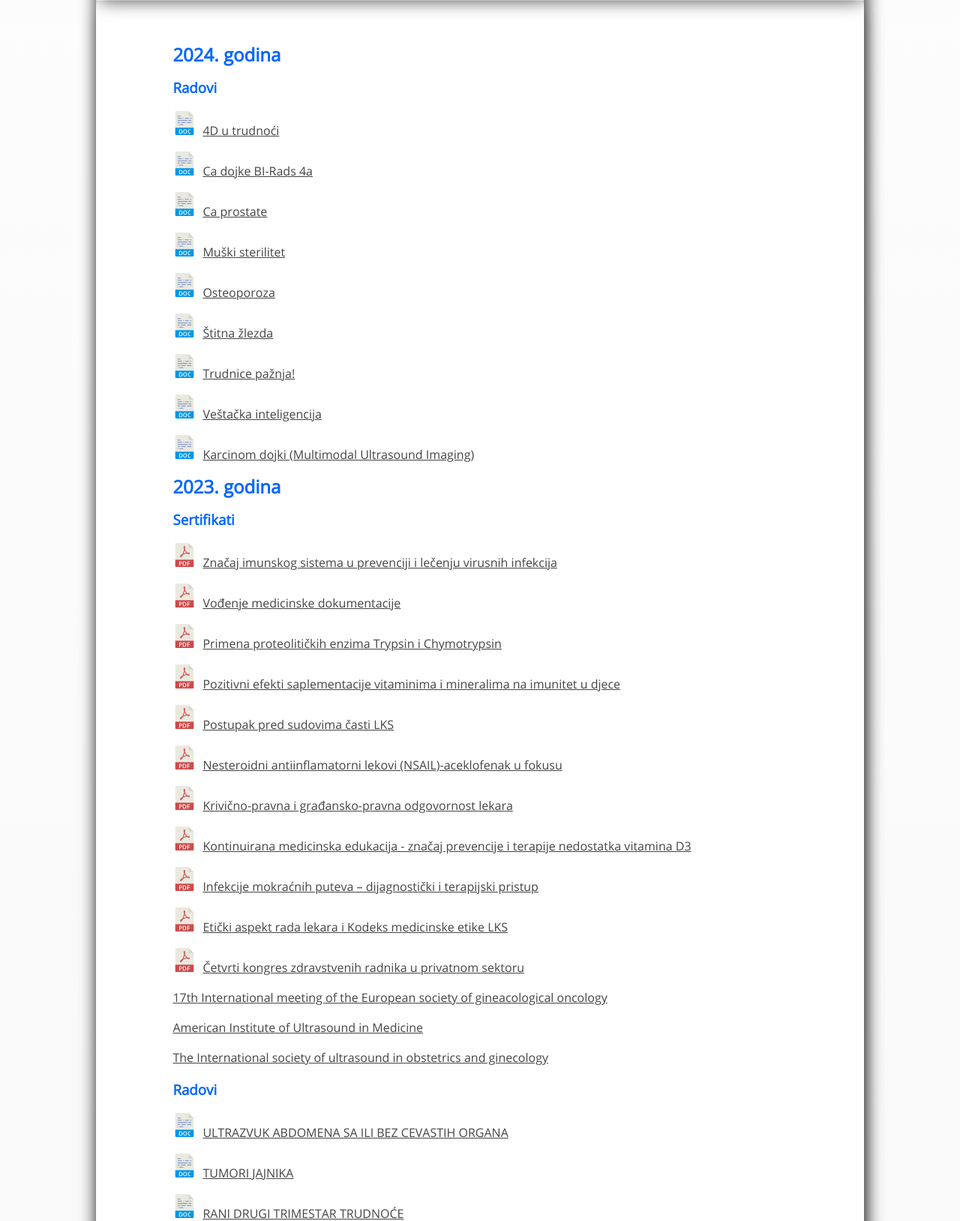
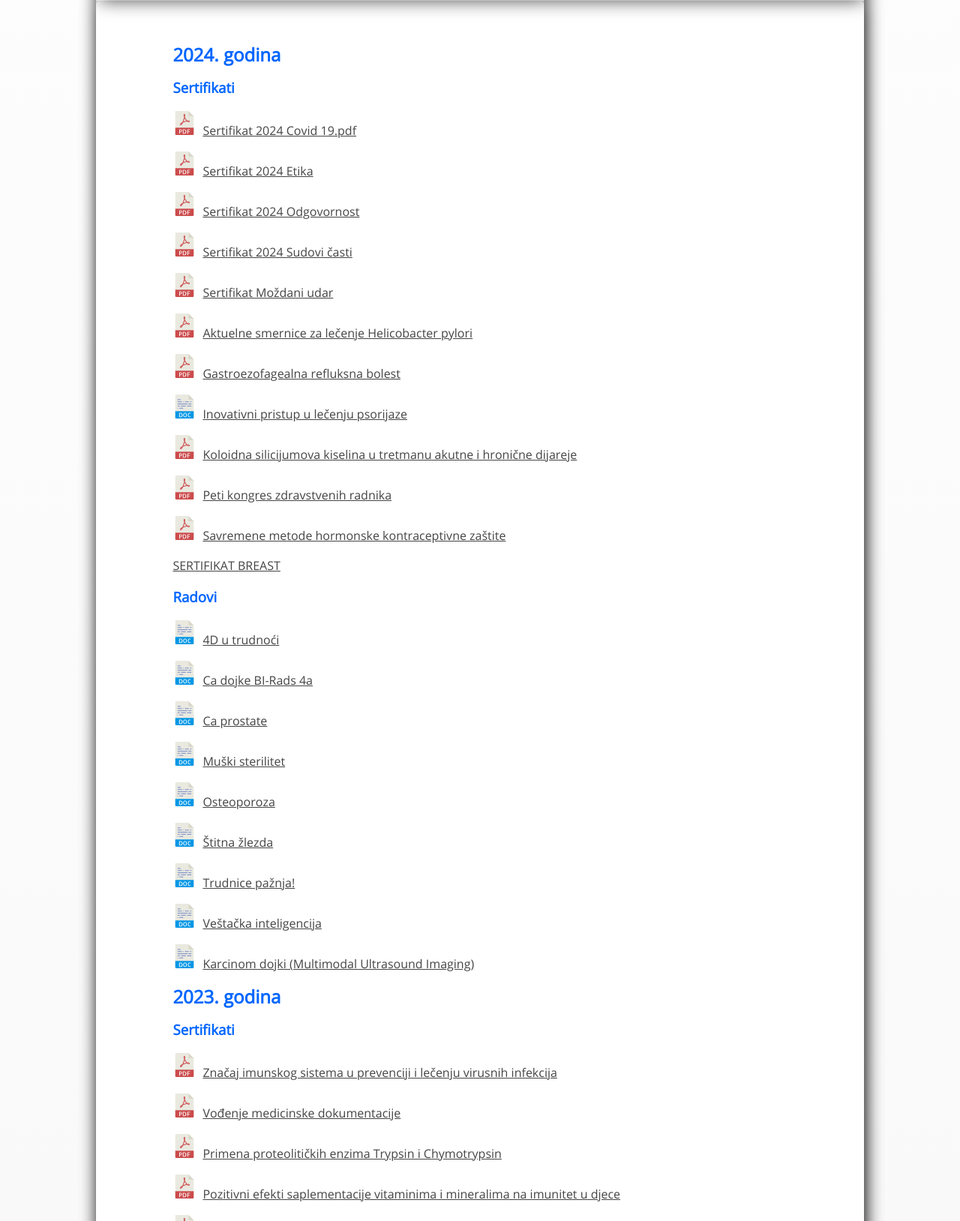
Before and after one commit to mudroljub/ultramedika, a PHP site: page /radovi.php in a window 1280 px wide. Shown: the part 1027-2655 px from the top of the page at 75% size. Run offline with PHP 8.4, Linux system fonts and the light colour scheme.

Commit message:
Sertifikati

```diff
--- a/radovi.php
+++ b/radovi.php
@@ -36,6 +36,21 @@ include_once "ukljuci/header.php";
     <div class="radovi sredisnji-deo granicnik">
 
       <h2>2024. godina</h2>
+
+      <h3>Sertifikati</h3>
+
+      <a href="radovi/LICENCA 2024/106185_Sertifikat 2024 Covid 19.pdf">Sertifikat 2024 Covid 19.pdf</a>
+      <a href="radovi/LICENCA 2024/106185_Sertifikat 2024 Etika.pdf">Sertifikat 2024 Etika</a>
+      <a href="radovi/LICENCA 2024/106185_Sertifikat 2024 Odgovornost.pdf">Sertifikat 2024 Odgovornost</a>
+      <a href="radovi/LICENCA 2024/106185_Sertifikat 2024 Sudovi casti (2).pdf">Sertifikat 2024 Sudovi časti</a>
+      <a href="radovi/LICENCA 2024/106185_Sertifikat Mozdani udar.pdf">Sertifikat Moždani udar</a>
+      <a href="radovi/LICENCA 2024/Aktuelne smernice za lečenje Helicobacter pylori_Sertifikat.pdf">Aktuelne smernice za lečenje Helicobacter pylori</a>
+      <a href="radovi/LICENCA 2024/Gastroezofagealna refluksna bolest - GERB_Sertifikat.pdf">Gastroezofagealna refluksna bolest</a>
+      <a href="radovi/LICENCA 2024/Inovativni pristup u lečenju psorijaze.docx">Inovativni pristup u lečenju psorijaze</a>
+      <a href="radovi/LICENCA 2024/Koloidna silicijumova kiselina u tretmanu akutne i hronične dijareje _Sertifikat (1).pdf">Koloidna silicijumova kiselina u tretmanu akutne i hronične dijareje</a>
+      <a href="radovi/LICENCA 2024/Peti kongres zdravstvenih radnika.pdf">Peti kongres zdravstvenih radnika</a>
+      <a href="radovi/LICENCA 2024/Savremene metode hormonske kontraceptivne zaštite_Sertifikat.pdf">Savremene metode hormonske kontraceptivne zaštite</a>
+      <a href="radovi/LICENCA 2024/SERTIFIKAT BREAST.png">SERTIFIKAT BREAST</a>
 
       <h3>Radovi</h3>
 
```
Also changed, not shown: radovi/LICENCA 2024/SERTIFIKAT BREAST.png (added), 11 other files.
